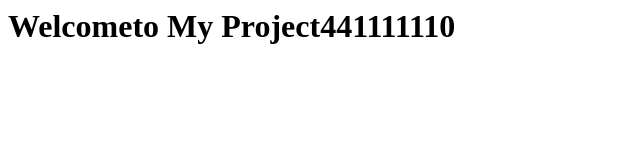
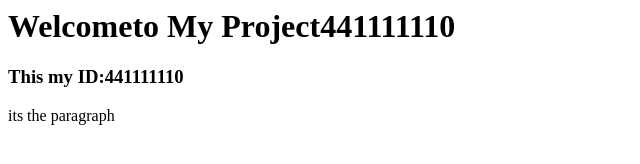
Before and after one commit to Ahmad33666/my-project441111110-remote, a plain HTML site: page index.html in a window 1280 px wide. Shown: the whole page, without its empty margins (0-640 px from the left). Drawn offline with Linux system fonts and the light colour scheme.

Commit message:
C3:Added paragraph to index.html

```diff
--- a/index.html
+++ b/index.html
@@ -6,3 +6,5 @@
 <h1>Welcometo My Project441111110</h1>
 </body>
 </html>
+<h3> This my ID:441111110</h3>
+<p> its the paragraph</p>
```
